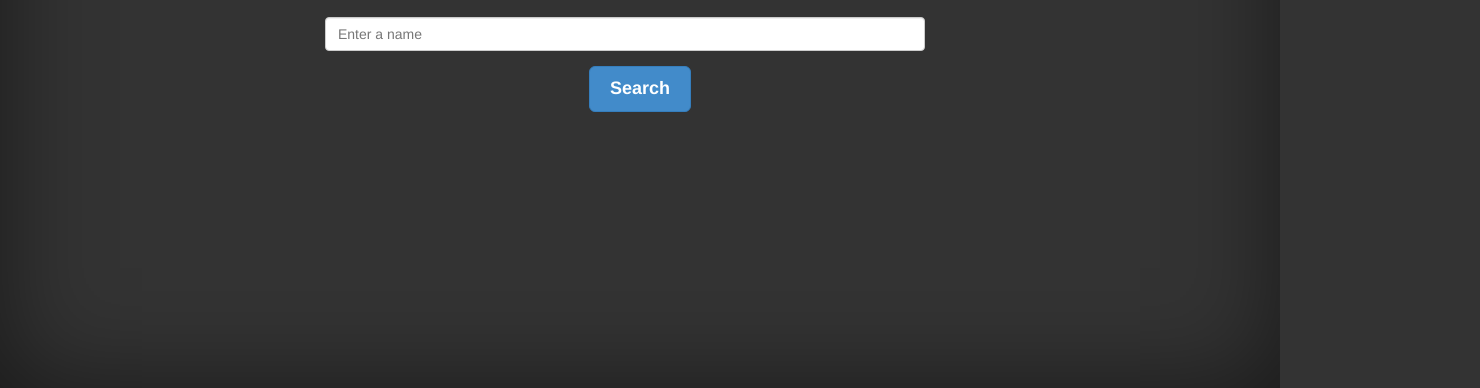
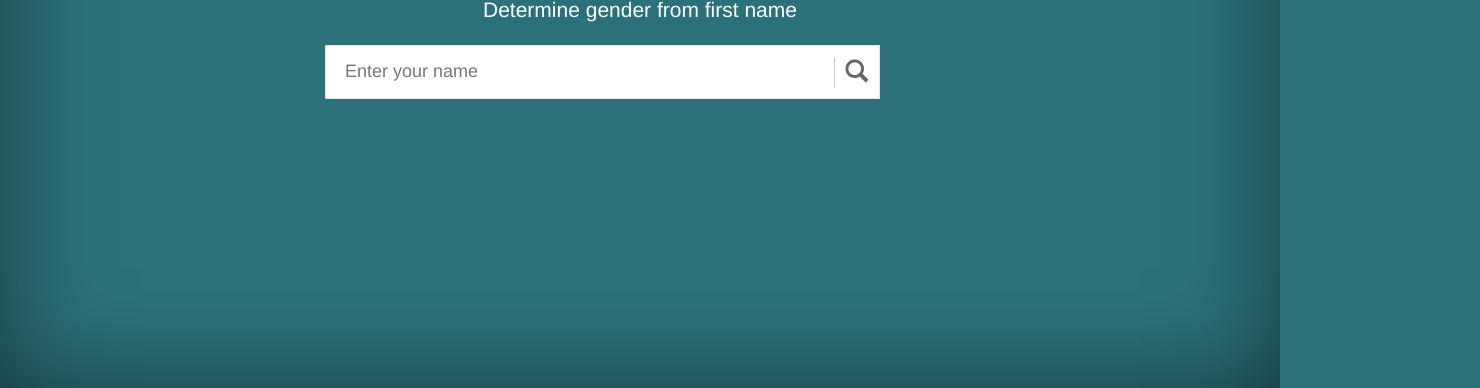
Before and after one commit to koiralakiran1/gender-detect, a plain HTML site: page frontend/index.html in a window 1280 px wide. Shown: the part 412-800 px from the top of the page, 1480 px wide, since content can reach past the window. Drawn offline with Linux system fonts and the light colour scheme.

Commit message:
Refactor the design

```diff
--- a/frontend/css/cover.css
+++ b/frontend/css/cover.css
@@ -7,6 +7,38 @@ a,
 a:focus,
 a:hover {
   color: #fff;
+}
+
+#custom-search-input{
+    padding: 3px;
+    border: solid 1px #E4E4E4;
+    border-radius: 0px;
+    background-color: #fff;
+}
+
+#custom-search-input input{
+    border: 0;
+    box-shadow: none;
+}
+
+#custom-search-input button{
+    margin: 2px 0 0 0;
+    background: none;
+    box-shadow: none;
+    border: 0;
+    color: #666666;
+    padding: 0 8px 0 10px;
+    border-left: solid 1px #ccc;
+}
+
+#custom-search-input button:hover{
+    border: 0;
+    box-shadow: none;
+    border-left: solid 1px #ccc;
+}
+
+#custom-search-input .glyphicon-search{
+    font-size: 23px;
 }
 
 /* Custom default button */
@@ -27,12 +59,16 @@ a:hover {
 html,
 body {
   height: 100%;
-  background-color: #333;
+  /*background-color: #34495e;*/
+  /*background-color: #ED5565;*/
+  /*background-color: #434A54;*/
+  /*background-color: #28666E;*/
+  background-color: #2C717A;
 }
 body {
   color: #fff;
   text-align: center;
-  text-shadow: 0 1px 3px rgba(0,0,0,.5);
+  /*text-shadow: 0 1px 3px rgba(0,0,0,.5);*/
 }
 
 /* Extra markup and styles for table-esque vertical and horizontal centering */
--- a/frontend/index.html
+++ b/frontend/index.html
@@ -8,7 +8,7 @@
     <meta name="author" content="">
     <link rel="icon" href="../../favicon.ico">
 
-    <title>Home | Gender Detect</title>
+    <title>Gender Detect</title>
 
     <!-- Bootstrap core CSS -->
     <link href="bootstrap/css/bootstrap.min.css" rel="stylesheet" type="text/css">
@@ -49,32 +49,24 @@
           </div>
 
           <div class="inner cover">
-            <h1 class="cover-heading" style="font-size: 80px; font-family: lato;"><a href="#" style="text-decoration: none;"> gender-detect </a> </h1>
-            <p class="lead">Determine gender based on the first name</p>
-            <center>
-            <form class="form-horizontal">
-              <fieldset>
-              <!-- Search input-->
-              <div class="form-group col-md-12">
-                <div class="col-md-12">
-                  <input id="searchinput" name="searchinput" type="search" placeholder="Enter a name" class="form-control input-md-10">
+            <h1 class="cover-heading" style="font-size: 80px; font-family: Lato !important;"><strong>gender</strong>-<strong>detect</strong></h1>
+            <p class="lead">Determine gender from first name</p>
+<div class="container">
+  <div class="row">
+        <div class="col-md-6">
+            <div id="custom-search-input">
+                <div class="input-group col-md-12">
+                    <input type="text" class="form-control input-lg" placeholder="Enter your name" />
+                    <span class="input-group-btn">
+                        <button class="btn btn-info btn-lg" type="button">
+                            <i class="glyphicon glyphicon-search"></i>
+                        </button>
+                    </span>
                 </div>
-              </div>
-
-              <!-- Button -->
-              <div class="form-group">
-                <div class="col-md-12">
-                  <button id="singlebutton" name="singlebutton" class="btn btn-lg btn-primary centered">Search</button>
-                </div>
-              </div>
-              </fieldset>
-            </form>
-            </center>
-          </div>
-
-    <!-- Bootstrap core JavaScript
-    ================================================== -->
-    <!-- Placed at the end of the document so the pages load faster -->
+            </div>
+        </div>
+  </div>
+</div>
     <script src="js/jquery.min.js" type="text/javascript"></script>
     <script src="bootstrap/js/bootstrap.min.js" type="text/javascript"></script>
     <script src="bootstrap/assets/js/docs.min.js" type="text/javascript"></script>
```
